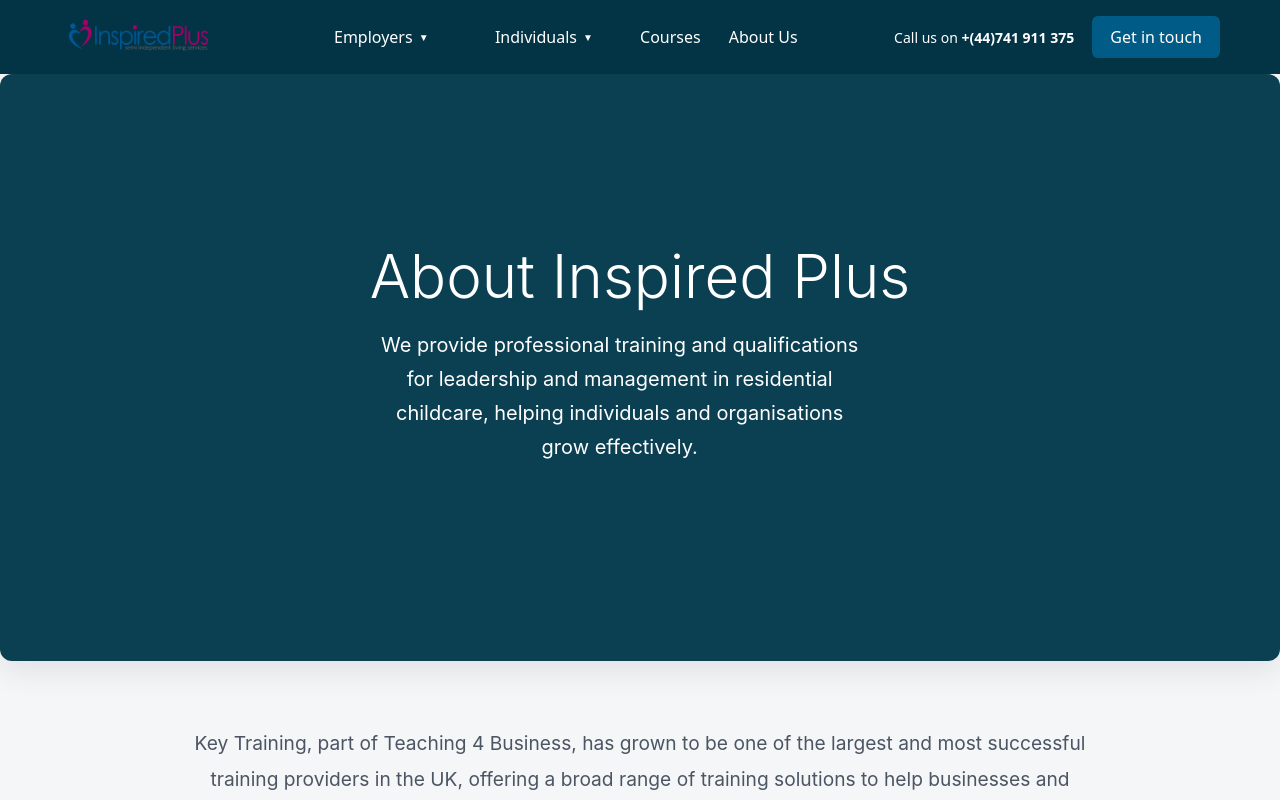
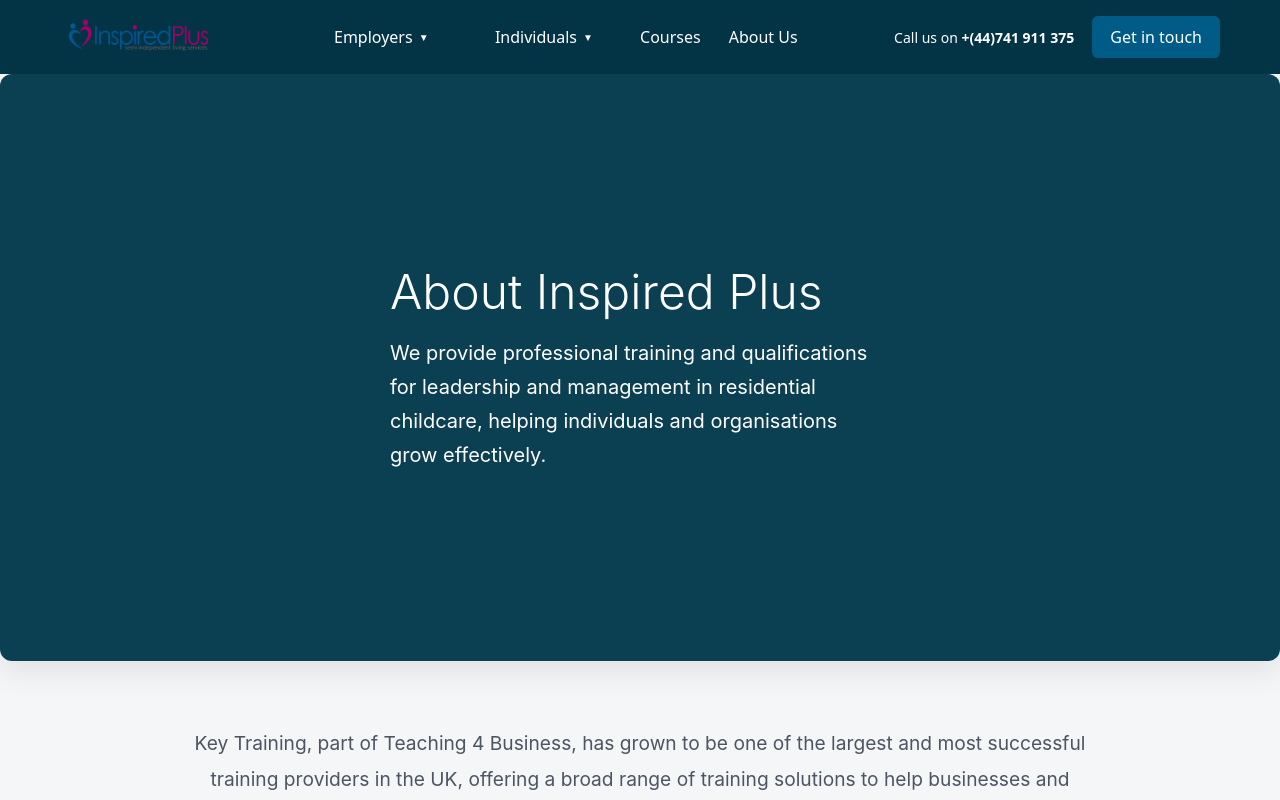
Before and after one commit to HudsonWayne/Inspired-Plus, a React (Vite) app in the folder inspired_plus/: page /about in a window 1280 px wide. Shown: the top 800 px of the page. Built offline with nearby package versions, Linux system fonts and the light colour scheme.

Commit message:
initial commit

```diff
--- a/inspired_plus/src/components/About-Us/About.jsx
+++ b/inspired_plus/src/components/About-Us/About.jsx
@@ -8,7 +8,7 @@ export default function About() {
       {/* HERO SECTION */}
       <section className="hero-section">
         <div className="hero-container">
-          <div className="hero-left">
+          <div className="hero-content">
             <h1 className="hero-title">
               About Inspired Plus
             </h1>
@@ -17,13 +17,6 @@ export default function About() {
               in residential childcare, helping individuals and organisations grow effectively.
             </p>
           </div>
-          {/* <div className="hero-right">
-            <img
-              src="https://cdn.prod.website-files.com/62e93021656e9a160943c0d2/62ebc9dde0329f7397590768_Graphic.svg"
-              alt="Hero Graphic"
-              className="hero-graphic"
-            />
-          </div> */}
         </div>
       </section>
 
```
